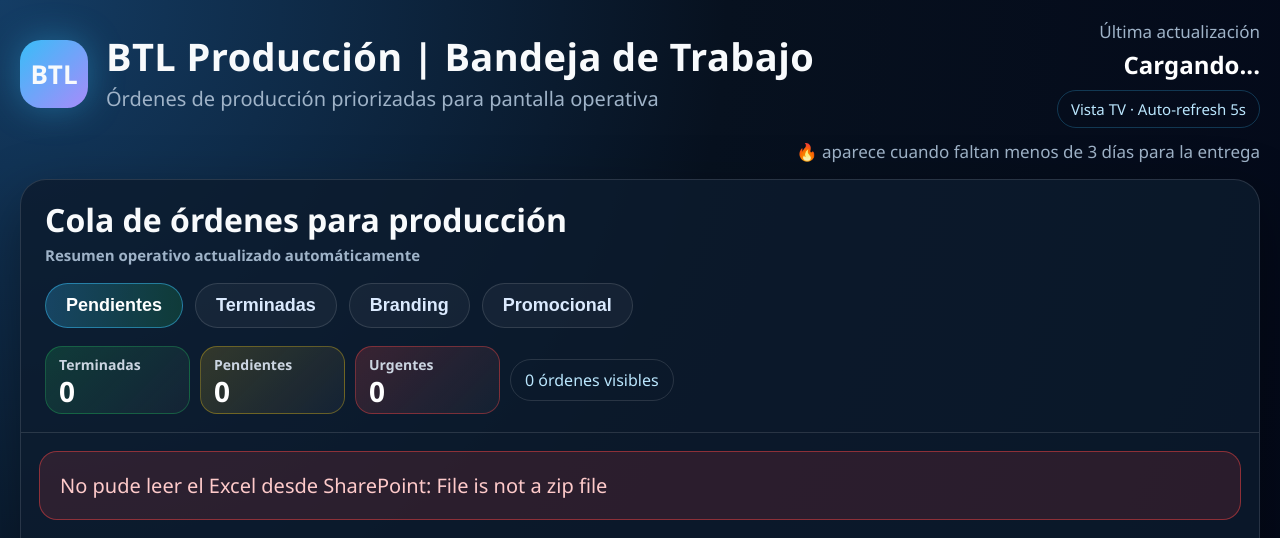
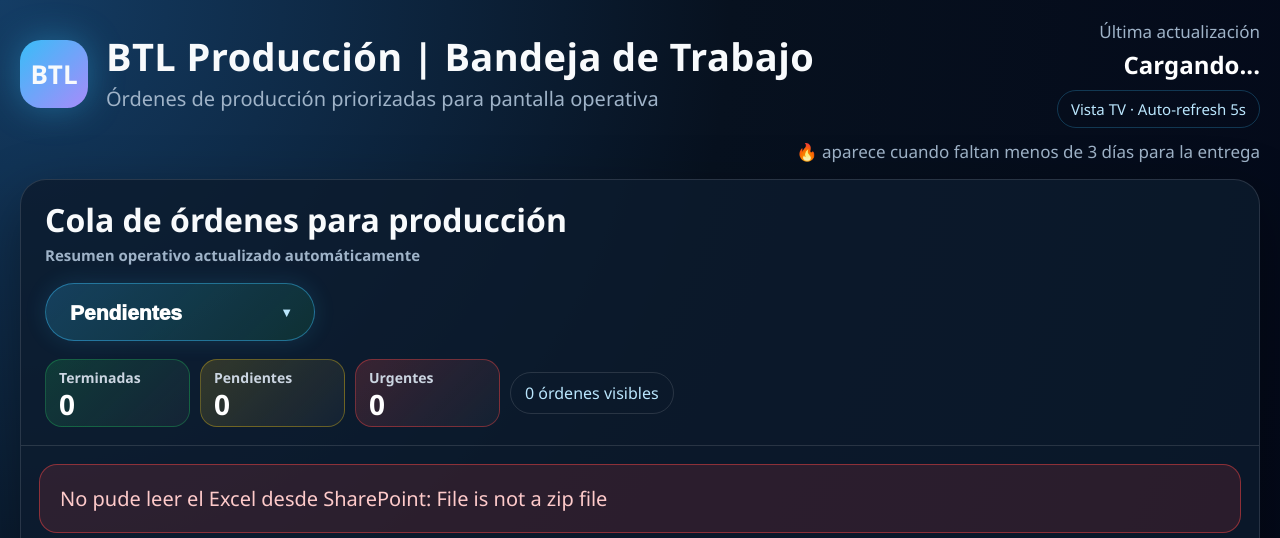
Before and after one commit to digitador1btlmarketing-code/btl-control-center, a Flask app: page / in a window 1280 px wide. Shown: the top 538 px of the page. Run offline with Flask 3, Linux system fonts and the light colour scheme; data that the repository does not hold is empty.

Commit message:
UI: filtro dropdown estilo TV + optimización bandeja producción

```diff
--- a/templates/index.html
+++ b/templates/index.html
@@ -108,23 +108,6 @@
       margin-top:-4px;
     }
 
-    .filter{
-      border:1px solid var(--border);
-      background:rgba(255,255,255,.045);
-      color:#dbeafe;
-      border-radius:999px;
-      padding:12px 22px;
-      font-weight:900;
-      font-size:20px;
-      cursor:pointer;
-    }
-
-    .filter.active{
-      background:linear-gradient(90deg,rgba(56,189,248,.25),rgba(34,197,94,.18));
-      border-color:rgba(56,189,248,.5);
-      color:#fff;
-    }
-
     .panel{
       background:rgba(13,27,46,.82);
       border:1px solid var(--border);
@@ -176,13 +159,46 @@
       display:flex;
       justify-content:center;
       align-items:center;
-      gap:12px;
-      flex-wrap:wrap;
     }
 
-    .table-filters .filter{
-      font-size:18px;
-      padding:11px 20px;
+    .filter-dropdown{
+      position:relative;
+    }
+
+    .filter-dropdown select{
+      min-width:270px;
+      height:58px;
+      padding:0 52px 0 24px;
+      border-radius:999px;
+      border:1px solid rgba(56,189,248,.45);
+      background:
+        linear-gradient(135deg,rgba(56,189,248,.22),rgba(34,197,94,.12));
+      color:#fff;
+      font-size:21px;
+      font-weight:950;
+      cursor:pointer;
+      outline:none;
+      appearance:none;
+      -webkit-appearance:none;
+      box-shadow:0 0 22px rgba(56,189,248,.14);
+    }
+
+    .filter-dropdown::after{
+      content:"▼";
+      position:absolute;
+      right:22px;
+      top:50%;
+      transform:translateY(-50%);
+      color:#bae6fd;
+      pointer-events:none;
+      font-size:13px;
+      font-weight:900;
+    }
+
+    .filter-dropdown select option{
+      background:#10243d;
+      color:#fff;
+      font-weight:800;
     }
 
     .head-right{
@@ -276,9 +292,7 @@
       line-height:1.22;
     }
 
-    tr{
-      cursor:pointer;
-    }
+    tr{cursor:pointer}
 
     tr.row-urgent{
       background:linear-gradient(90deg,rgba(239,68,68,.20),rgba(239,68,68,.07),transparent);
@@ -294,13 +308,8 @@
       background:linear-gradient(90deg,rgba(251,146,60,.14),rgba(251,146,60,.05),transparent);
     }
 
-    tr.row-done{
-      opacity:.72;
-    }
-
-    tr:hover{
-      background:rgba(255,255,255,.075);
-    }
+    tr.row-done{opacity:.72}
+    tr:hover{background:rgba(255,255,255,.075)}
 
     .fire-cell{
       text-align:center;
@@ -403,9 +412,7 @@
       gap:16px;
     }
 
-    .bottom-panel{
-      min-height:190px;
-    }
+    .bottom-panel{min-height:190px}
 
     .bottom-list{
       padding:18px;
@@ -464,9 +471,7 @@
       min-height:85px;
     }
 
-    .detail-card.full{
-      grid-column:1 / -1;
-    }
+    .detail-card.full{grid-column:1 / -1}
 
     .detail-label{
       color:#93c5fd;
@@ -530,11 +535,11 @@
       h1{font-size:30px}
       .subtitle{font-size:16px}
       .top{align-items:flex-start}
-      .filter{font-size:14px;padding:9px 12px}
       .hint-tv{display:none}
       .panel-head{align-items:flex-start;flex-direction:column}
       .head-right{width:100%;justify-content:flex-start}
       .kpi-card{min-width:130px}
+      .filter-dropdown select{min-width:220px;font-size:16px;height:48px}
       th{font-size:15px}
       td{font-size:16px}
       .bottom-grid{grid-template-columns:1fr}
@@ -569,10 +574,14 @@
         </div>
 
         <div class="table-filters">
-          <button class="filter active" data-filter="pendientes">Pendientes</button>
-          <button class="filter" data-filter="terminada">Terminadas</button>
-          <button class="filter" data-filter="branding">Branding</button>
-          <button class="filter" data-filter="promocional">Promocional</button>
+          <div class="filter-dropdown">
+            <select id="filterSelect">
+              <option value="pendientes" selected>Pendientes</option>
+              <option value="terminada">Terminadas</option>
+              <option value="branding">Branding</option>
+              <option value="promocional">Promocional</option>
+            </select>
+          </div>
         </div>
 
         <div class="head-right">
@@ -914,14 +923,10 @@
   }
 }
 
-document.querySelectorAll('.filter').forEach(btn => {
-  btn.onclick = () => {
-    document.querySelectorAll('.filter').forEach(b => b.classList.remove('active'));
-    btn.classList.add('active');
-    currentFilter = btn.dataset.filter;
-    renderTable();
-    renderBottom();
-  };
+document.getElementById('filterSelect').addEventListener('change', (e) => {
+  currentFilter = e.target.value;
+  renderTable();
+  renderBottom();
 });
 
 loadData();
```
